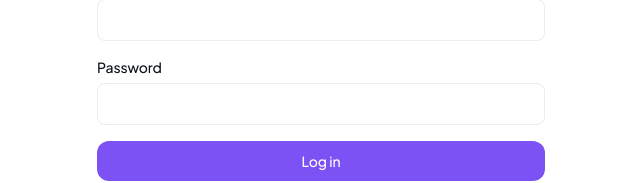
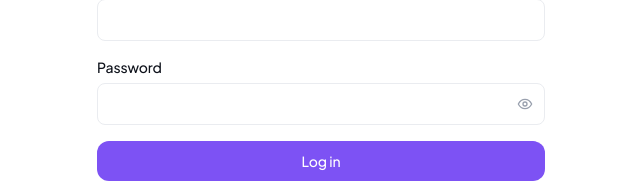
Before and after one commit to AngeNicole/tapa-trust-client, a React (Vite) app: page /login in a window 1280 px wide. Shown: the part 111-294 px from the top of the page, without its empty margins (227-867 px from the left). Built offline with nearby package versions, Linux system fonts and the light colour scheme; no server answers.

Commit message:
Add show/hide password toggle on register and login
Reusable PasswordInput with an eye toggle so users can preview the password
before submitting. Carries an explicit aria-label for the field; toggle button
is labelled and removed from the tab order.

```diff
--- /dev/null
+++ b/src/components/PasswordInput.jsx
@@ -0,0 +1,32 @@
+import { useState } from 'react';
+
+const eyeProps = { viewBox: '0 0 24 24', fill: 'none', stroke: 'currentColor', strokeWidth: 2, strokeLinecap: 'round', strokeLinejoin: 'round' };
+const Eye = <svg {...eyeProps}><path d="M2 12s3.5-7 10-7 10 7 10 7-3.5 7-10 7-10-7-10-7Z" /><circle cx="12" cy="12" r="3" /></svg>;
+const EyeOff = <svg {...eyeProps}><path d="M3 3l18 18M10.6 10.6a3 3 0 0 0 4.2 4.2M9.9 4.6A10.9 10.9 0 0 1 12 5c6.5 0 10 7 10 7a18 18 0 0 1-3.2 3.9M6.1 6.1A18 18 0 0 0 2 12s3.5 7 10 7a10.8 10.8 0 0 0 4.1-.8" /></svg>;
+
+// Password field with a show/hide toggle so the value can be previewed.
+export default function PasswordInput({ value, onChange, placeholder, autoComplete, label = 'Password' }) {
+  const [show, setShow] = useState(false);
+  return (
+    <div className="pw-wrap">
+      <input
+        type={show ? 'text' : 'password'}
+        value={value}
+        onChange={onChange}
+        placeholder={placeholder}
+        autoComplete={autoComplete}
+        aria-label={label}
+      />
+      <button
+        type="button"
+        className="pw-toggle"
+        onClick={() => setShow((s) => !s)}
+        aria-label={show ? 'Hide password' : 'Show password'}
+        aria-pressed={show}
+        tabIndex={-1}
+      >
+        {show ? EyeOff : Eye}
+      </button>
+    </div>
+  );
+}
--- a/src/pages/auth/Login.jsx
+++ b/src/pages/auth/Login.jsx
@@ -1,6 +1,7 @@
 import { useState } from 'react';
 import { Link, useNavigate } from 'react-router-dom';
 import { useAuth, homePathForRole } from '../../context/AuthContext.jsx';
+import PasswordInput from '../../components/PasswordInput.jsx';
 
 export default function Login() {
   const { login } = useAuth();
@@ -48,10 +49,10 @@ export default function Login() {
 
         <label>
           Password
-          <input
-            type="password"
+          <PasswordInput
             value={form.password}
             onChange={(e) => update('password', e.target.value)}
+            autoComplete="current-password"
           />
         </label>
 
--- a/src/pages/auth/Register.jsx
+++ b/src/pages/auth/Register.jsx
@@ -1,6 +1,7 @@
 import { useState } from 'react';
 import { Link, useNavigate } from 'react-router-dom';
 import { useAuth, homePathForRole } from '../../context/AuthContext.jsx';
+import PasswordInput from '../../components/PasswordInput.jsx';
 
 // A strong password: at least 8 characters with an uppercase letter, a
 // lowercase letter, a number, and a special character.
@@ -119,10 +120,10 @@ export default function Register() {
 
         <label>
           Password
-          <input
-            type="password"
+          <PasswordInput
             value={form.password}
             onChange={(e) => update('password', e.target.value)}
+            autoComplete="new-password"
           />
           <span className="role-hint">
             At least 8 characters, with an uppercase letter, a lowercase letter, a number, and a
--- a/src/styles.css
+++ b/src/styles.css
@@ -1129,6 +1129,20 @@ body {
     @apply border-primary-base;
   }
 
+  /* password field with show/hide toggle */
+  .pw-wrap {
+    @apply relative;
+  }
+  .pw-wrap input {
+    @apply w-full pr-10;
+  }
+  .pw-toggle {
+    @apply absolute right-2 top-1/2 inline-flex -translate-y-1/2 cursor-pointer items-center justify-center bg-transparent p-1 text-text-soft-400 transition-colors hover:text-text-sub-600;
+  }
+  .pw-toggle svg {
+    @apply h-4 w-4;
+  }
+
   .role-picker {
     @apply flex gap-3;
   }
```
